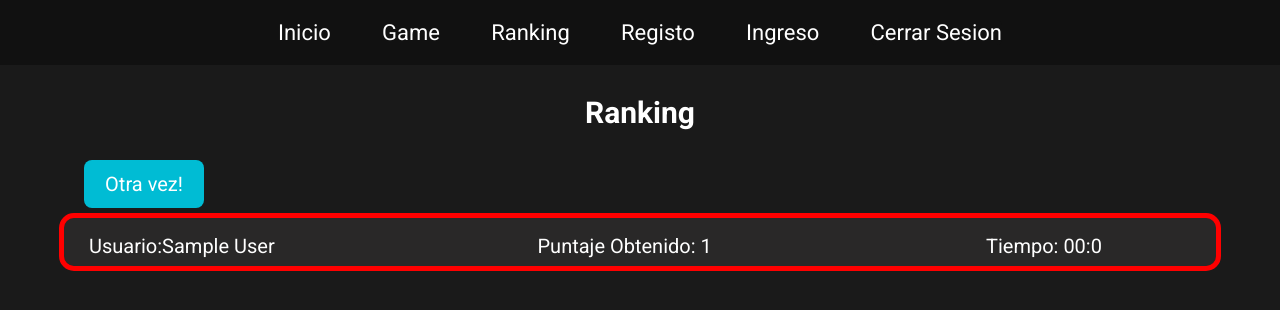
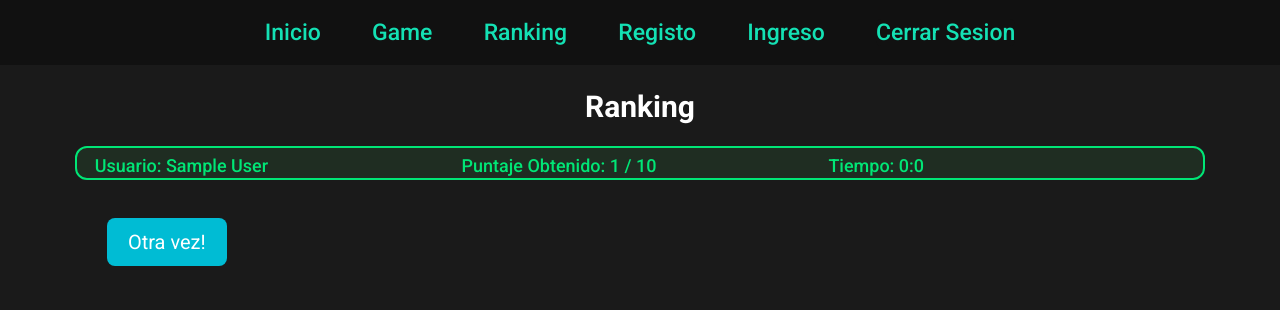
Before and after one commit to N-Ignacio-Bouffanais/trivia-vue-ts, a Vue app: page /ranking in a window 1280 px wide. Shown: the top 310 px of the page. Built offline with nearby package versions, Linux system fonts and the light colour scheme; no server answers; sample sign-in values are in the browser's storage.

Commit message:
I have to do a map function with the register of the users on database to render multiple banner components

```diff
--- a/src/components/Banner.vue
+++ b/src/components/Banner.vue
@@ -1,29 +1,35 @@
 <script lang="ts" setup>
-import { useCounterStore } from "../stores/counter";
-const counterStore = useCounterStore();
+const props = defineProps<{
+    user:string,
+    points: number,
+    min: number,
+    sec: number,
+}>();
 </script>
 <template>
     <div class="banner">
-        <p>Usuario:{{ counterStore.user_n }}</p>
-        <p>Puntaje Obtenido: {{ counterStore.points + 1}}</p>
-        <p>Tiempo: 0{{counterStore.min_r}}:{{counterStore.sec_r}}</p>
+        <p>Usuario: {{ props.user }}</p>
+        <p>Puntaje Obtenido: {{ props.points + 1 }} / 10</p>
+        <p>Tiempo: {{ props.min}}:{{ props.sec }}</p>
     </div>
 </template>
 <style lang="scss">
-.banner{
-        display: flex;
-        flex-wrap: wrap;
-        justify-content: space-between;
-        border-radius: 1rem;
-        outline: red solid 0.5rem;
-        background-color: rgb(41, 40, 40);
-        padding: 0.8rem 1rem;
-        p{
-            font-size: 2rem;
-            margin: 0.8rem 0 0 1.5rem;
-            color: white;
-            width: 22rem;
-            text-align: start;
-        }
+.banner {
+    display: grid;
+    grid-template-columns: repeat(auto-fill, minmax(28rem, 1fr));
+    grid-auto-rows: 2.5rem;
+    column-gap: 1rem;
+    justify-items: start;
+    align-items: center;
+    border-radius: 1rem;
+    padding: 0.5rem 1.8rem 0;
+    margin: 2rem auto;
+
+    p {
+        font-size: 1.8rem;
+        font-weight: 500;
+        text-align: start;
     }
+}
+
 </style>
--- a/src/components/Navigation.vue
+++ b/src/components/Navigation.vue
@@ -52,16 +52,18 @@ const handleSubmit = () => {
   flex-wrap: wrap;
 
   a {
-    font-size: 2.2rem;
+    font-size: 2.3rem;
+    font-weight: 500;
     text-decoration: none;
-    color: white;
+    color: #14e1b4;
     margin: 0.5rem 2vw;
   }
   button{
     border: none;
     border-radius: 0.5rem;
-    font-size: 2.2rem;
-    color: white;
+    font-size: 2.3rem;
+    font-weight: 500;
+    color: #14e1b4;
     background-color: rgb(17, 17, 17);
     cursor: pointer;
     margin: 0.5rem 2vw;
--- a/src/views/GameView.vue
+++ b/src/views/GameView.vue
@@ -104,7 +104,7 @@ const Button = defineAsyncComponent(() => import('../components/Button.vue'));
     h1 {
       font-size: 2.8rem;
       width: 25rem;
-      margin: 4rem auto;
+      margin: 3.5rem auto;
       color: white;
       text-align: center;
     }
@@ -115,7 +115,7 @@ const Button = defineAsyncComponent(() => import('../components/Button.vue'));
     width: 100%;
     background-color: #242424;
     border-radius: 1rem;
-    outline: #00bcd4 solid 0.2rem;
+    outline: #00bcd4 solid 0.3rem;
 
     .list-title {
       display: flex;
@@ -126,8 +126,9 @@ const Button = defineAsyncComponent(() => import('../components/Button.vue'));
       margin: 0.5rem 0;
 
       p {
-        font-size: 2.4rem;
-        color: #eb3936;
+        font-size: 2.6rem;
+        color: #ea1b64;
+        font-weight: 500;
       }
 
     }
@@ -146,7 +147,7 @@ const Button = defineAsyncComponent(() => import('../components/Button.vue'));
 
     button {
       width: 24rem;
-      height: 5.2rem;
+      height: 5.4rem;
       font-size: 1.6rem;
       border-radius: 0.7rem;
       color: white;
--- a/src/views/HomeView.vue
+++ b/src/views/HomeView.vue
@@ -29,7 +29,7 @@ const Play = () => {
     p{
         font-size: 1.8rem;
         letter-spacing: 0.1rem;
-        margin: 1.2rem auto;
+        margin: 1.5rem auto;
         text-align: center;
     }
     button{
@@ -39,7 +39,7 @@ const Play = () => {
         border-radius: 0.8rem;
         width: 22rem;
         height: 4rem;
-        margin: 1.5rem auto;
+        margin: 2rem auto;
         cursor: pointer;
     }
 }
--- a/src/views/RankingView.vue
+++ b/src/views/RankingView.vue
@@ -18,18 +18,99 @@ const ResetPoints = () =>{
 <template>
     <div class="container">
         <h1>Ranking</h1>
-        <Button @click="() => { Play(); ResetPoints() }" :text="'Otra vez!'" :width="'12'" :bg="'#00bcd4'" style="margin: 1rem;"/>
-        <Banner />
+        <Banner class="green" :user="counterStore.user_n" :points="counterStore.points" :min="counterStore.min_r" :sec="counterStore.sec_r"/>
+        <div class="another-try">
+            <Button @click="() => { Play(); ResetPoints() }" :text="'Otra vez!'" :width="'12'" :bg="'#00bcd4'"
+                style="margin: 2rem;" />
+        </div>
     </div>
 </template>
 <style lang="scss">
 .container{
-    margin: 0 5vw;
+    margin: 0 6vw;
     h1{
-        margin: 3rem auto;
+        margin: 2.4rem auto;
         font-size: 3rem;
         color: white;
         text-align: center;
     }
+    .another-try{
+        display: flex;
+    }
+}
+$red-color: #ff0613;
+$red-bg: #2d1f25;
+$blue-color: cyan;
+$blue-bg: #1f232d;
+$green-color: #00e676;
+$green-bg: #1f2d22;
+$orange-color: orangered;
+$orange-bg: #2d221f;
+$purple-color: rgb(170, 2, 170);
+$purple-bg: #251f2d;
+$yellow-color: yellow;
+$yellow-bg: #2b2d1f;
+$dark-blue-color: rgb(2, 78, 219);
+.red {
+    outline: $red-color solid 0.2rem;
+    background-color: $red-bg;
+
+    p {
+        color: $red-color;
+    }
+}
+
+.blue {
+    outline: $blue-color solid 0.2rem;
+    background-color: $blue-bg;
+
+    p {
+        color: $blue-color;
+    }
+}
+
+.green {
+    outline: $green-color solid 0.2rem;
+    background-color: $green-bg;
+
+    p {
+        color: $green-color;
+    }
+}
+
+.orange {
+    outline: $orange-color solid 0.2rem;
+    background-color: $orange-bg;
+
+    p {
+        color: $orange-color;
+    }
+}
+
+.purple {
+    outline: $purple-color solid 0.2rem;
+    background-color: $purple-bg;
+
+    p {
+        color: $purple-color;
+    }
+}
+
+.yellow {
+    outline: $yellow-color solid 0.2rem;
+    background-color: $yellow-bg;
+
+    p {
+        color: $yellow-color;
+    }
+}
+
+.dark-blue {
+    outline: $dark-blue-color solid 0.2rem;
+    background-color: $blue-bg;
+
+    p {
+        color: $dark-blue-color;
+    }
 }
 </style>
```
